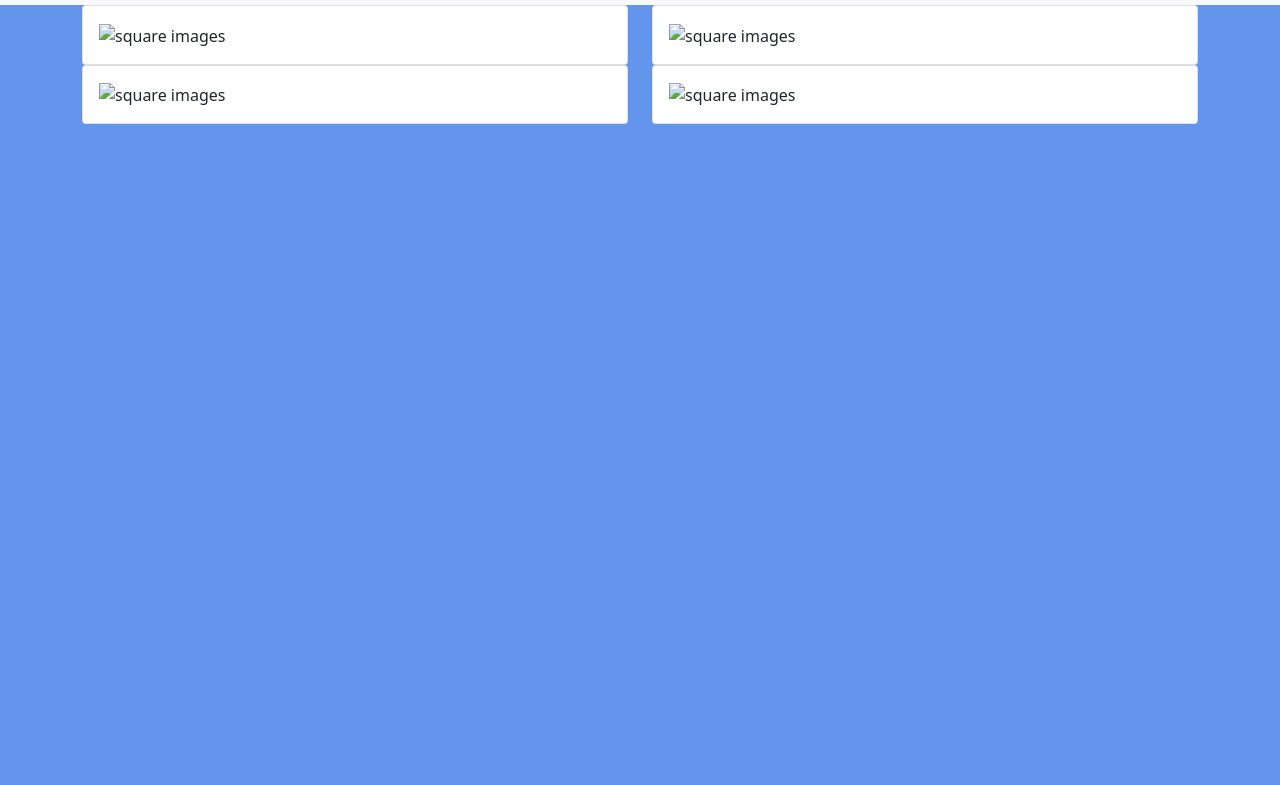
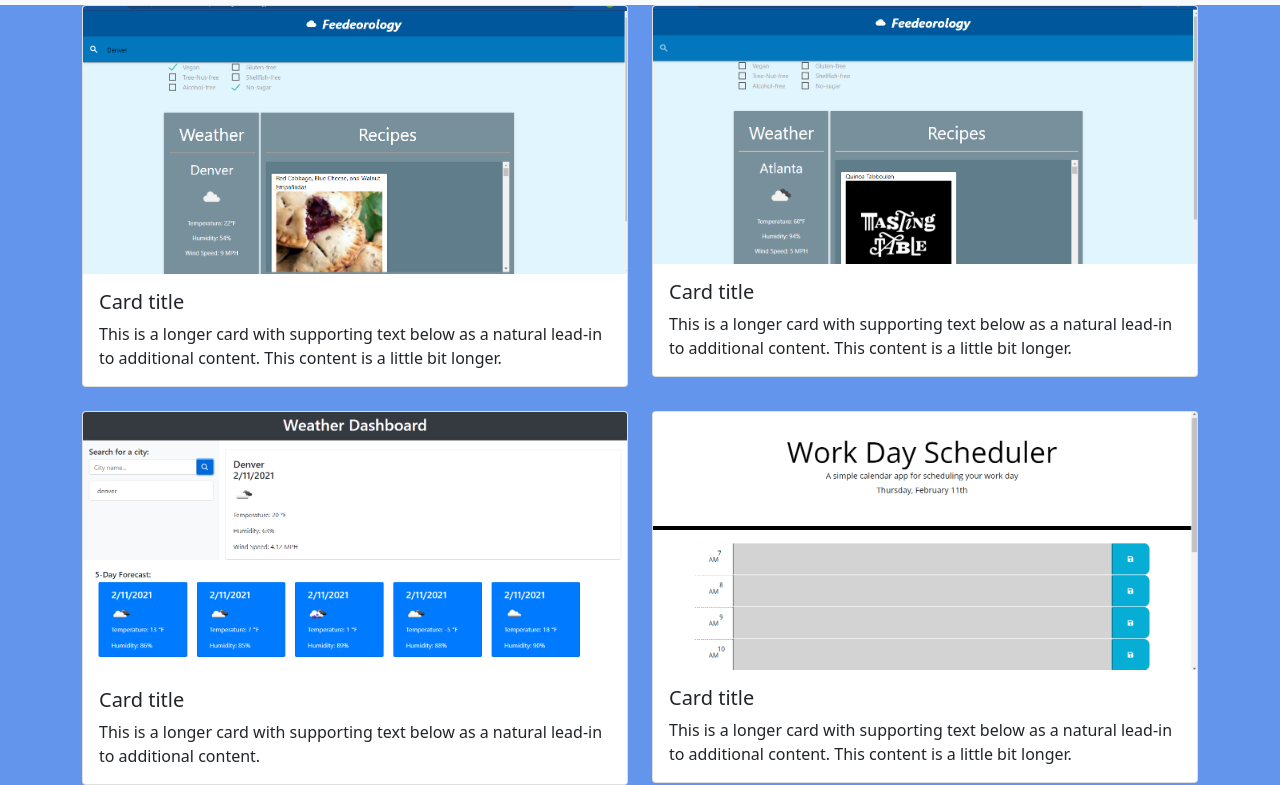
Before and after one commit to sclark417/updatedPortfolio, a plain HTML site: page portfolio.html in a window 1280 px wide. Shown: the part 51-836 px from the top of the page. Before the commit the page ends 800 px from the top, so only its background shows below. Drawn offline with nearby package versions, Linux system fonts and the light colour scheme.

Commit message:
added new layout

```diff
--- a/portfolio.html
+++ b/portfolio.html
@@ -25,39 +25,45 @@
   </div>
 </nav>
 <div class="container">
-  <div class="row">
-    <div class="col-sm-6">
+  <div class="row row-cols-1 row-cols-md-2 g-4">
+    <div class="col">
       <div class="card">
-        <div class="card-body"> <img src=""style="width: 100%;" alt="square images">
-
+        <img src="./Assets/Images/P1.png" class="card-img-top" alt="...">
+        <div class="card-body">
+          <h5 class="card-title">Card title</h5>
+          <p class="card-text">This is a longer card with supporting text below as a natural lead-in to additional content. This content is a little bit longer.</p>
         </div>
       </div>
     </div>
-    <div class="col-sm-6">
+    <div class="col">
       <div class="card">
-        <div class="card-body"> <img src="" style="width: 100%;" alt="square images">
-
-
+        <img src="./Assets/Images/project1.png" class="card-img-top" alt="...">
+        <div class="card-body">
+          <h5 class="card-title">Card title</h5>
+          <p class="card-text">This is a longer card with supporting text below as a natural lead-in to additional content. This content is a little bit longer.</p>
+        </div>
+      </div>
+    </div>
+    <div class="col">
+      <div class="card">
+        <img src="./Assets/Images/weatherDashbd (2).png" class="card-img-top" alt="...">
+        <div class="card-body">
+          <h5 class="card-title">Card title</h5>
+          <p class="card-text">This is a longer card with supporting text below as a natural lead-in to additional content.</p>
+        </div>
+      </div>
+    </div>
+    <div class="col">
+      <div class="card">
+        <img src="./Assets/Images/dayPlanner.png" class="card-img-top" alt="...">
+        <div class="card-body">
+          <h5 class="card-title">Card title</h5>
+          <p class="card-text">This is a longer card with supporting text below as a natural lead-in to additional content. This content is a little bit longer.</p>
         </div>
       </div>
     </div>
   </div>
-  <div class="row">
-    <div class="col-sm-6">
-      <div class="card">
-        <div class="card-body"> <img src=""style="width: 100%;" alt="square images">
 
-        </div>
-      </div>
-    </div>
-    <div class="col-sm-6">
-      <div class="card">
-        <div class="card-body"> <img src="" style="width: 100%;" alt="square images">
-
-        </div>
-      </div>
-    </div>
-  </div>
 
 
    </div>
```
